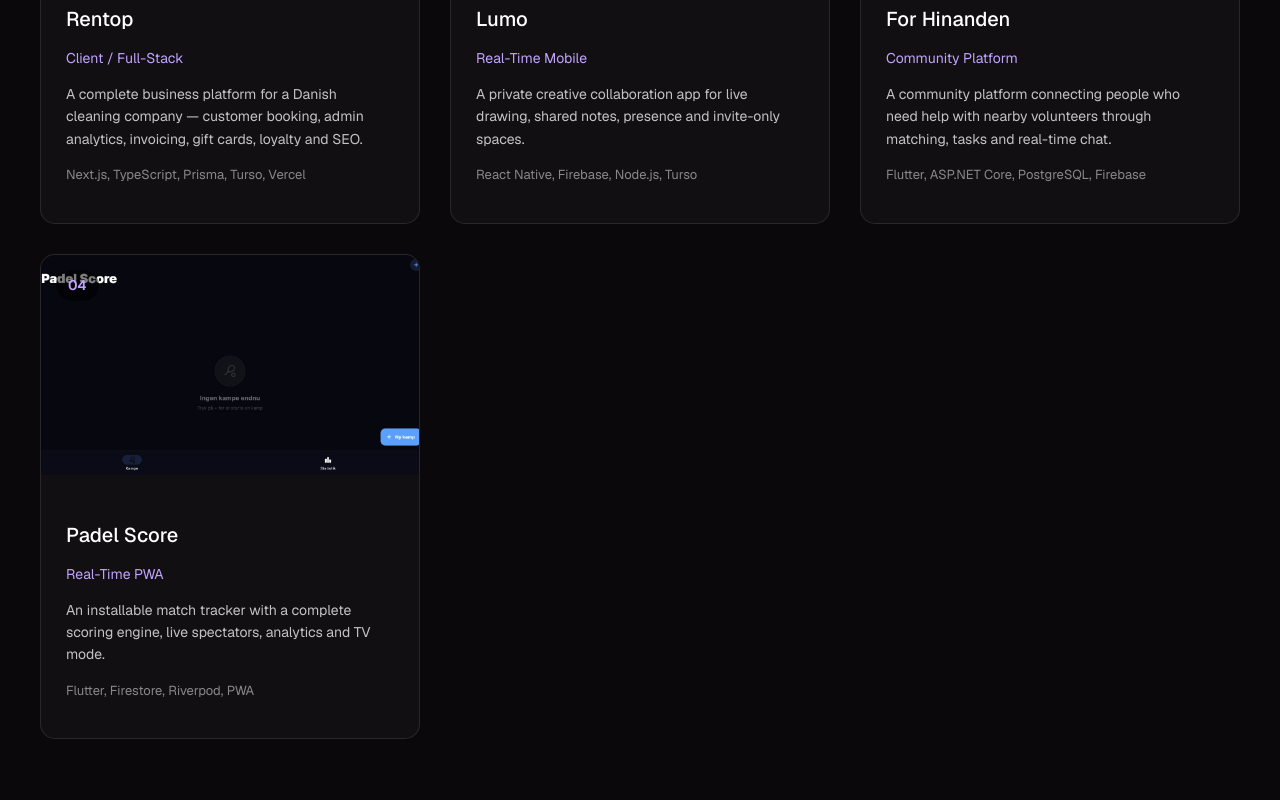
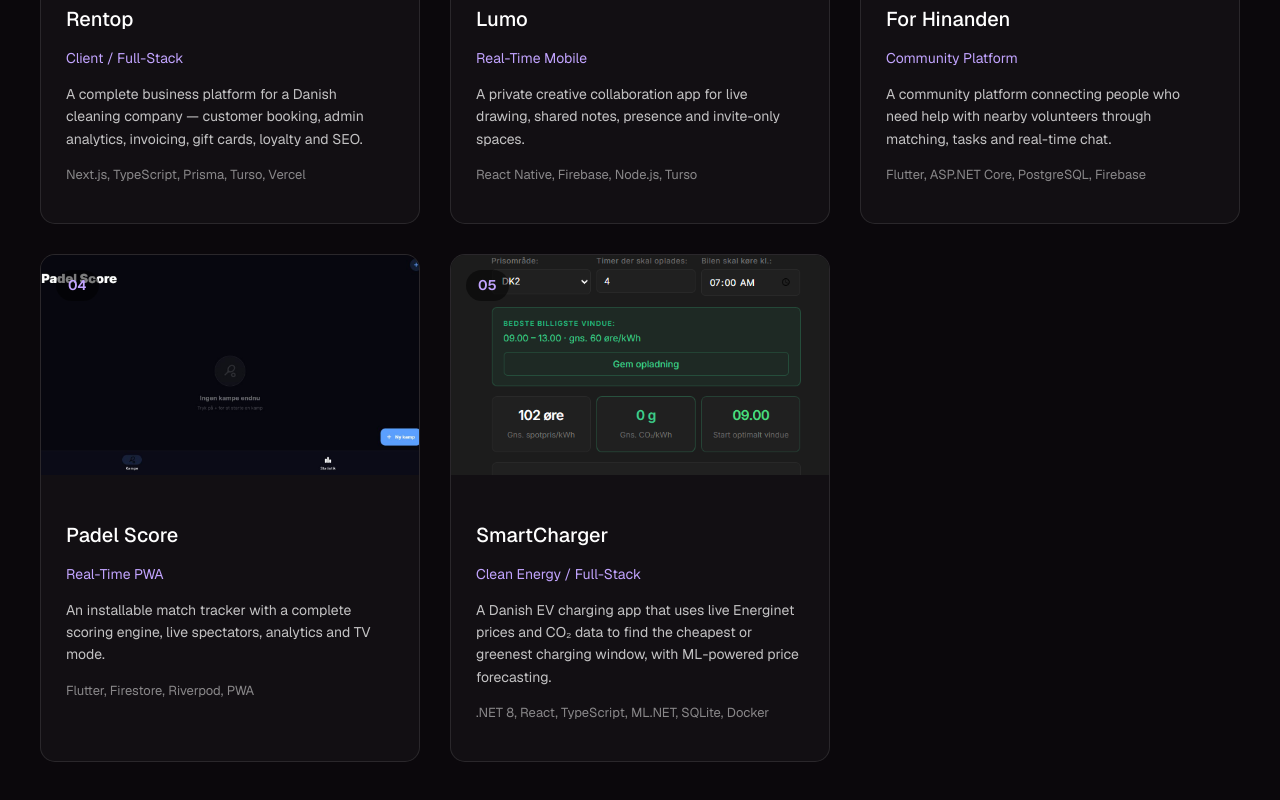
Before and after one commit to oumar969/oumar969.github.io, a React (Vite) app: page /myworks in a window 1280 px wide. Shown: the part 675-1475 px from the top of the page. Built offline with nearby package versions, Linux system fonts and the light colour scheme.

Commit message:
Add SmartCharger to portfolio projects

```diff
--- a/src/config.ts
+++ b/src/config.ts
@@ -11,7 +11,8 @@
     { id: 1, title: "Rentop", category: "Client / Full-Stack", technologies: "Next.js, TypeScript, Prisma, Turso, Vercel", image: "/images/rentop.png", description: "A complete business platform for a Danish cleaning company — customer booking, admin analytics, invoicing, gift cards, loyalty and SEO.", link: "https://rentop.dk" },
     { id: 2, title: "Lumo", category: "Real-Time Mobile", technologies: "React Native, Firebase, Node.js, Turso", image: "/images/lumo-screenshots/lumo-home.png", description: "A private creative collaboration app for live drawing, shared notes, presence and invite-only spaces.", link: "https://github.com/oumar969/Lumo-app" },
     { id: 3, title: "For Hinanden", category: "Community Platform", technologies: "Flutter, ASP.NET Core, PostgreSQL, Firebase", image: "/images/forhinanden-1.png", description: "A community platform connecting people who need help with nearby volunteers through matching, tasks and real-time chat.", link: "https://github.com/Zenbax/for-hinanden-frontend" },
-    { id: 4, title: "Padel Score", category: "Real-Time PWA", technologies: "Flutter, Firestore, Riverpod, PWA", image: "/images/padel-score.png", description: "An installable match tracker with a complete scoring engine, live spectators, analytics and TV mode.", link: "https://padel-score-ab0b5.web.app" }
+    { id: 4, title: "Padel Score", category: "Real-Time PWA", technologies: "Flutter, Firestore, Riverpod, PWA", image: "/images/padel-score.png", description: "An installable match tracker with a complete scoring engine, live spectators, analytics and TV mode.", link: "https://padel-score-ab0b5.web.app" },
+    { id: 5, title: "SmartCharger", category: "Clean Energy / Full-Stack", technologies: ".NET 8, React, TypeScript, ML.NET, SQLite, Docker", image: "/images/smartcharger.png", description: "A Danish EV charging app that uses live Energinet prices and CO₂ data to find the cheapest or greenest charging window, with ML-powered price forecasting.", link: "https://github.com/oumar969/SmartCharger" }
   ],
   contact: { email: "oammar198@gmail.com", github: "https://github.com/oumar969", linkedin: "https://www.linkedin.com/in/omar-a-8a2491253/", twitter: "https://github.com/oumar969", facebook: "https://github.com/oumar969", instagram: "https://github.com/oumar969" },
   skills: {
```
Also changed, not shown: public/images/smartcharger.png (added).
